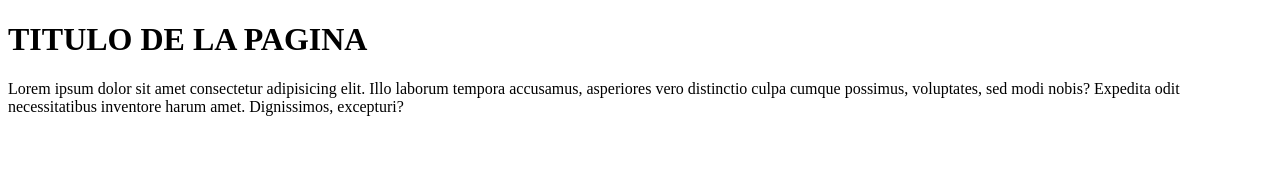
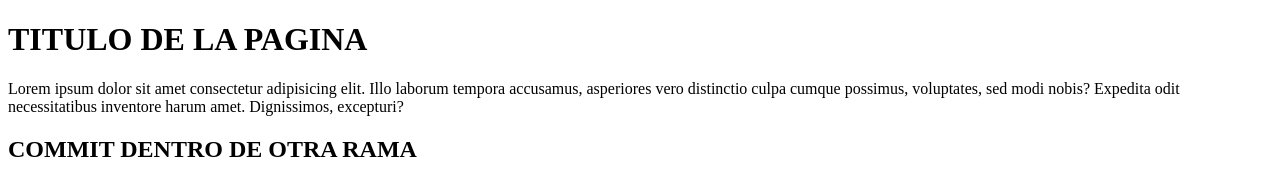
Before and after one commit to EsdrasNehemias2001/EjemploColab, a plain HTML site: page index.html in a window 1280 px wide. Drawn offline with Linux system fonts and the light colour scheme.

Commit message:
Ejemplo de commit dentro de otra rama

```diff
--- a/index.html
+++ b/index.html
@@ -12,6 +12,7 @@
     <p>Lorem ipsum dolor sit amet consectetur adipisicing elit. Illo laborum tempora accusamus, asperiores vero
         distinctio culpa cumque possimus, voluptates, sed modi nobis? Expedita odit necessitatibus inventore harum amet.
         Dignissimos, excepturi?</p>
+    <h2>COMMIT DENTRO DE OTRA RAMA</h2>
 </body>
 
 </html>
```
